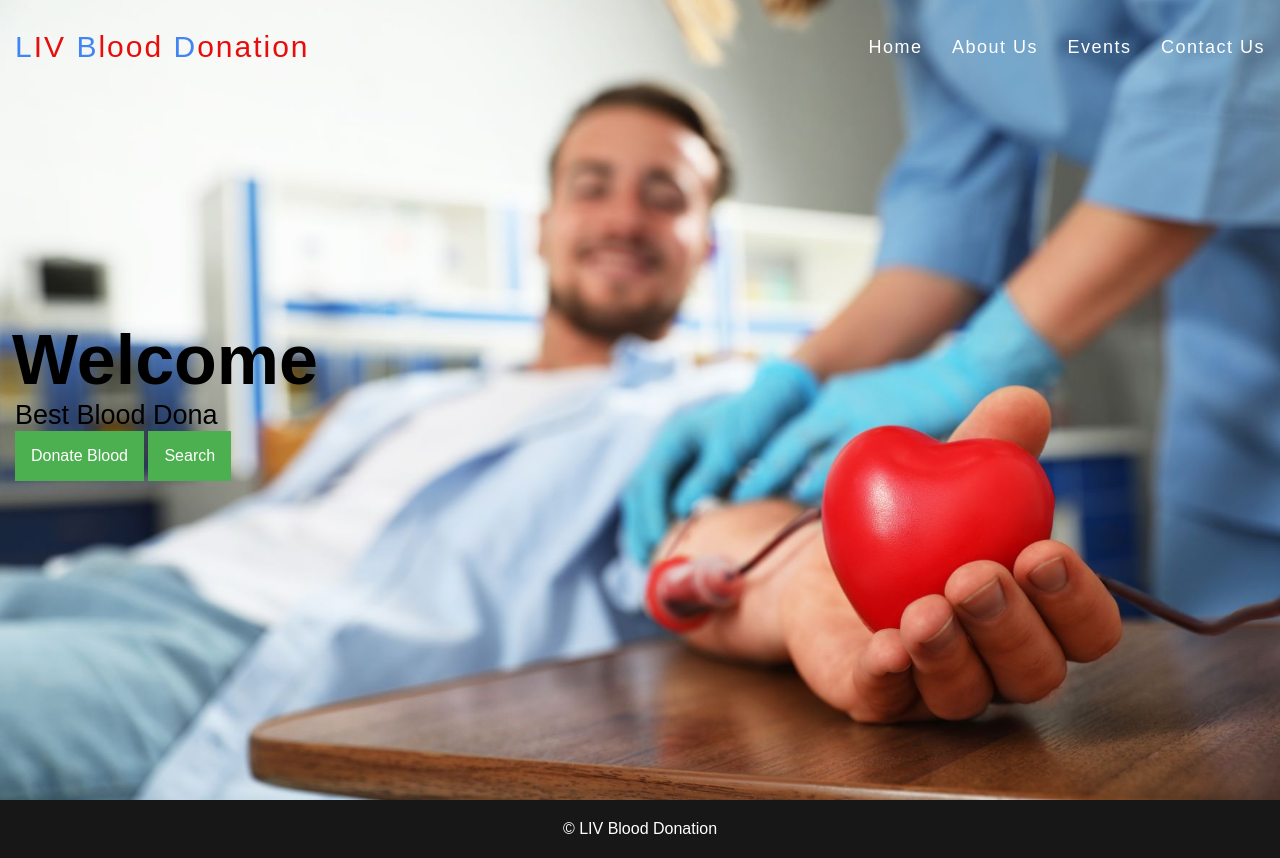
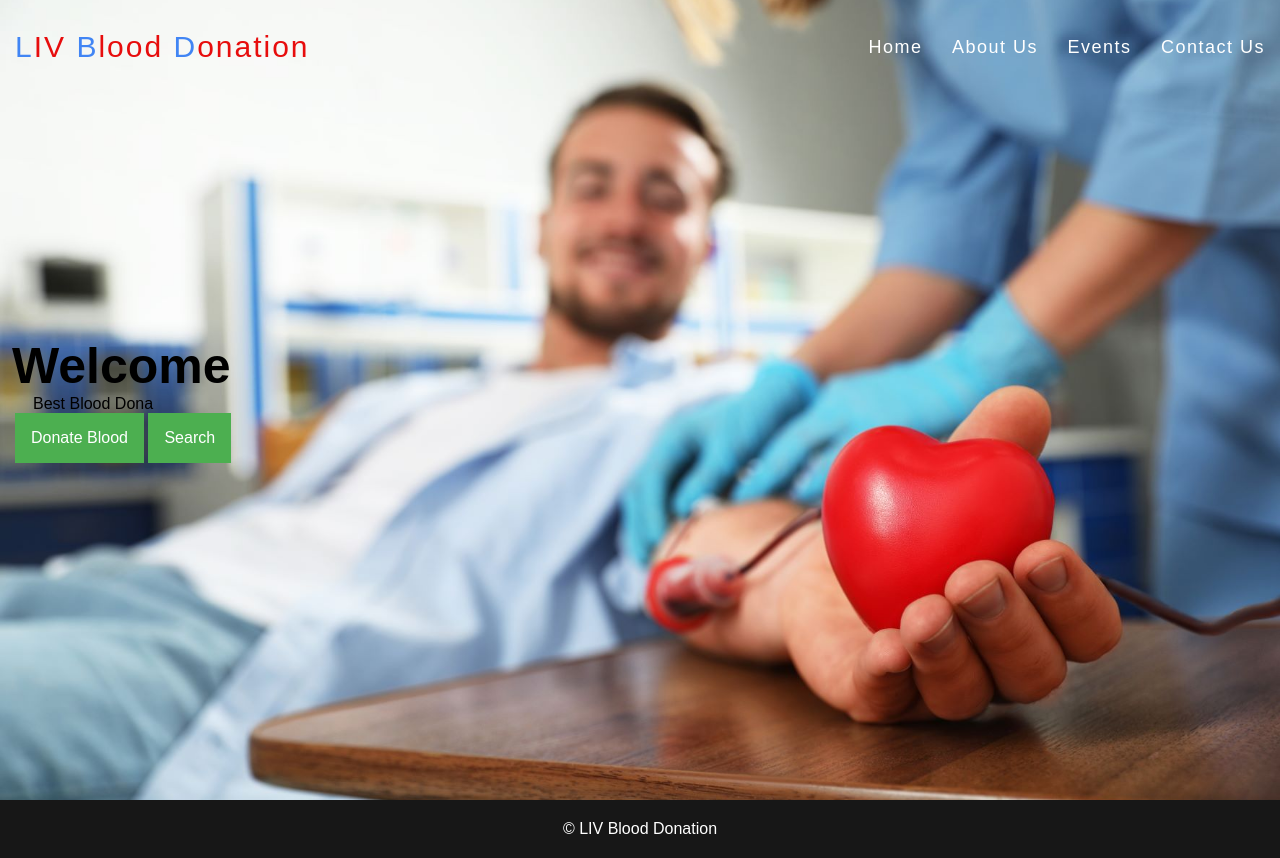
Before and after one commit to Light068068/liv-donationCamp, a plain HTML site: page index.html in a window 1280 px wide. Drawn offline with nearby package versions, Linux system fonts and the light colour scheme.

Commit message:
Update style.css

```diff
--- a/css/style.css
+++ b/css/style.css
@@ -111,12 +111,13 @@ nav.sticky .menu li a:hover {
 }
 
 .home .home-content .text1 {
-  font-size: 27px;
+  font-size: 2opx;
+  margin-left: 18px;
   animation: zoomInDown 0.5s both ease;
 }
 
 .home .home-content .text2 {
-  font-size: 70px;
+  font-size: 50px;
   font-weight: 600;
   margin-left: -3px;
   animation: zoomInDown 0.5s both ease;
```
